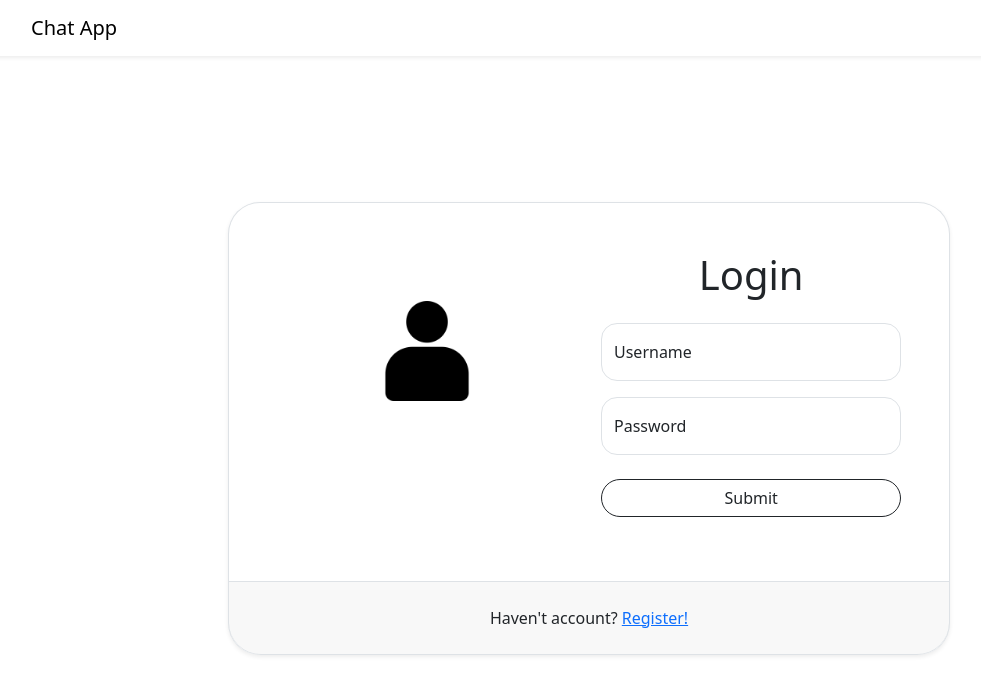
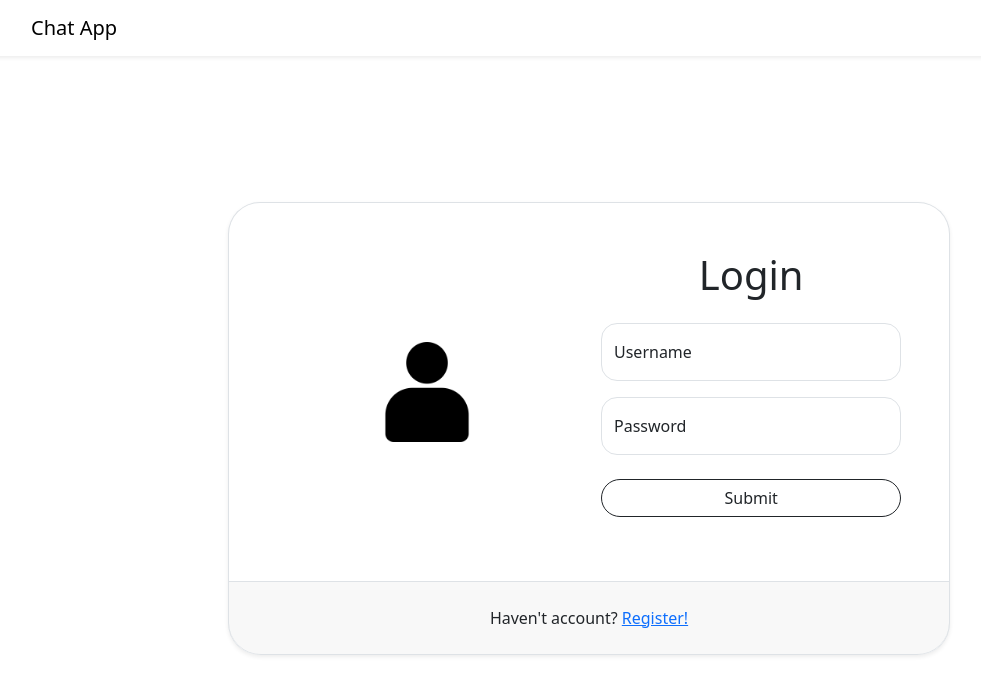
Before and after one commit to Stephan-js/frontend-project-12, a React (Create React App) app in the folder frontend/: page /login in a window 1280 px wide. Shown: the top 694 px of the page, without its empty margins (51-1032 px from the left). Built offline with nearby package versions, Linux system fonts and the light colour scheme.

Commit message:
Fix image placment

```diff
--- a/frontend/src/pages/login.jsx
+++ b/frontend/src/pages/login.jsx
@@ -21,7 +21,7 @@ function Login() {
               <div className="row card-body p-5">
                 <div
                   className="col-12 col-md-6 d-flex align-items-center justify-content-center"
-                  style={{ height: "200px" }}
+                  style={{ "min-height": "200px" }}
                 >
                   <img
                     src={image}
--- a/frontend/src/pages/register.jsx
+++ b/frontend/src/pages/register.jsx
@@ -21,7 +21,7 @@ function Register() {
               <div className="row card-body p-5">
                 <div
                   className="col-12 col-md-6 d-flex align-items-center justify-content-center"
-                  style={{ height: "200px" }}
+                  style={{ "min-height": "200px" }}
                 >
                   <img
                     src={image}
```
